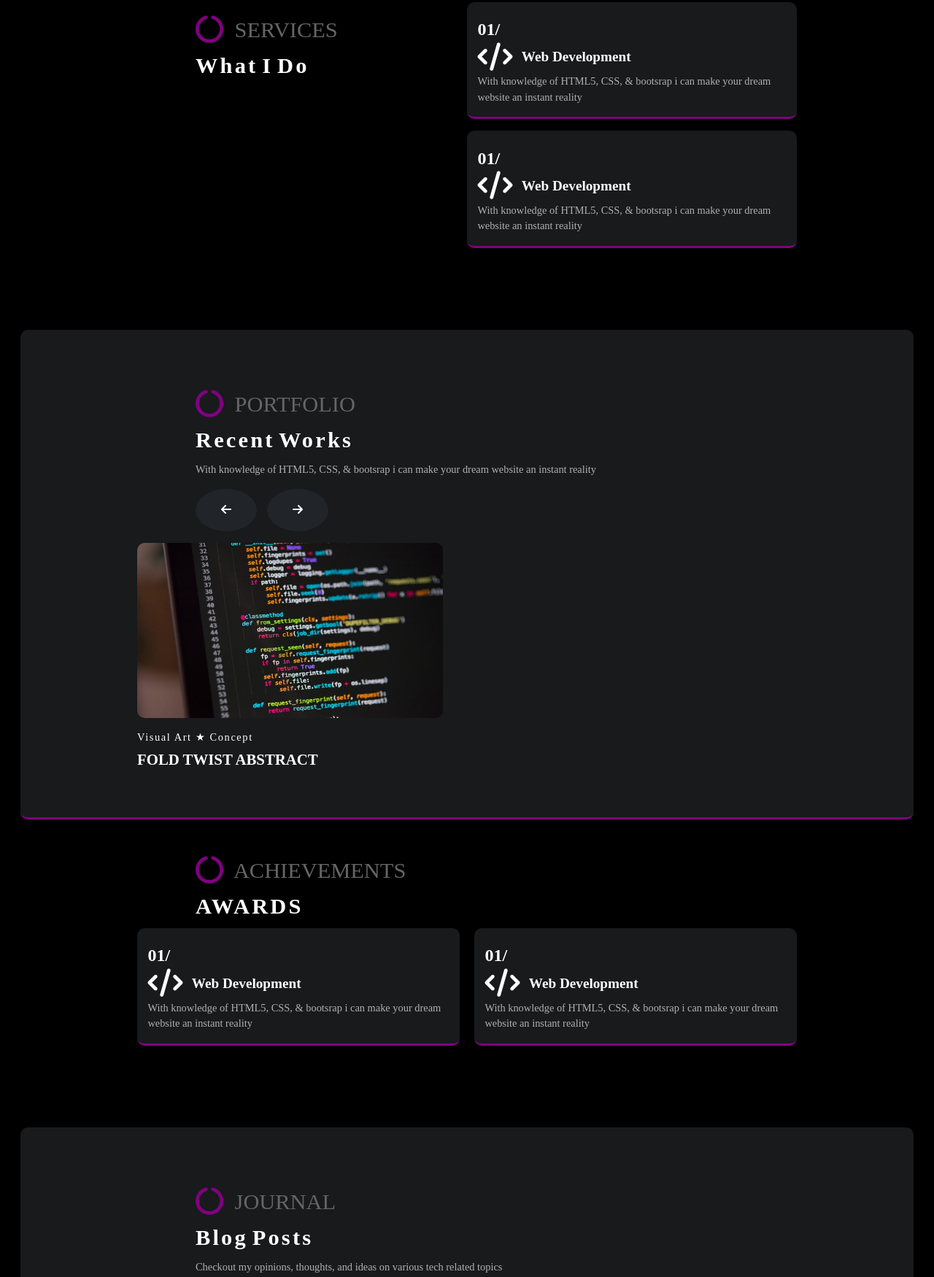
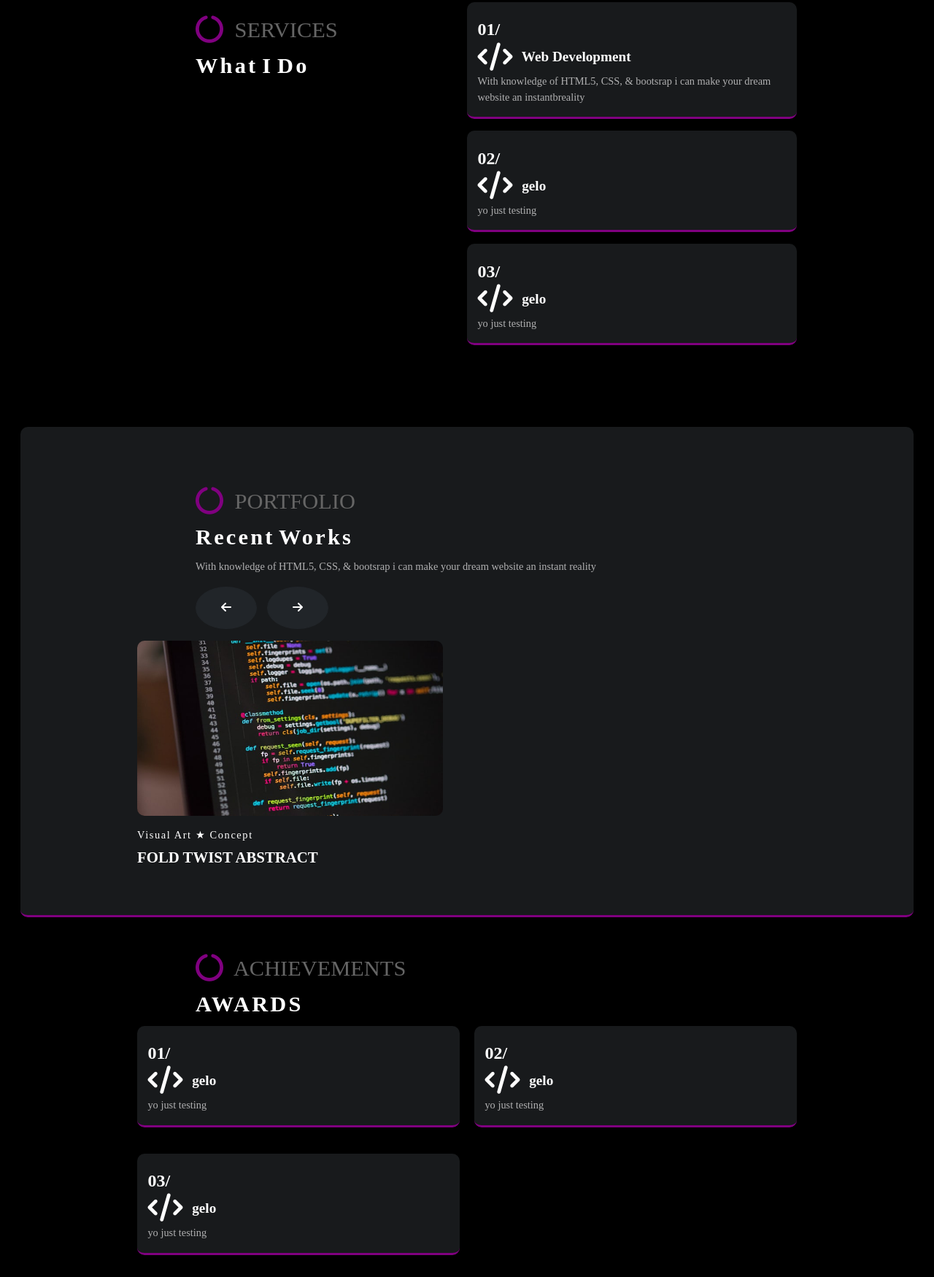
Before and after one commit to Heritage-XioN/PORTFOLIO_PAGE, a plain HTML site: page index.html in a window 1280 px wide. Shown: the part 966-2716 px from the top of the page at 73% size. Drawn offline with nearby package versions, Linux system fonts and the light colour scheme.

Commit message:
added dynamic rendering of data to the services ans achievement sections. i will update the remaining sections with my next commit

```diff
--- a/index.html
+++ b/index.html
@@ -156,37 +156,7 @@
           </p>
         </div>
       </div>
-      <div class="card_grid_1">
-        <div class="card_cont" id="card">
-        <div class="card_body">
-          <p class="card_num">01/</p>
-          <h5 class="title">
-            <i class="fa-solid fa-code fa-2xl title_icon"></i>
-            Web Development
-          </h5>
-          <p class="card-text">
-            With knowledge of HTML5,
-            CSS, & bootsrap i can make
-            your dream website an instant
-            reality
-          </p>
-          </div>
-        </div>
-        <div class="card_cont" id="card">
-        <div class="card_body">
-          <p class="card_num">01/</p>
-          <h5 class="title">
-            <i class="fa-solid fa-code fa-2xl title_icon"></i>
-            Web Development
-          </h5>
-          <p class="card-text">
-            With knowledge of HTML5,
-            CSS, & bootsrap i can make
-            your dream website an instant
-            reality
-          </p>
-          </div>
-      </div>
+      <div id="servicesCard" class="card_grid_1">
       </div>
     </section>
     <section id="portfolio" class="portfolio_section">
@@ -257,37 +227,7 @@
             AWARDS
           </p>
         </div>
-      <div class="card_grid_2">
-        <div class="card_cont" id="card">
-        <div class="card_body">
-          <p class="card_num">01/</p>
-          <h5 class="title">
-            <i class="fa-solid fa-code fa-2xl title_icon"></i>
-            Web Development
-          </h5>
-          <p class="card-text">
-            With knowledge of HTML5,
-            CSS, & bootsrap i can make
-            your dream website an instant
-            reality
-          </p>
-        </div>
-      </div>
-      <div class="card_cont" id="card">
-        <div class="card_body">
-          <p class="card_num">01/</p>
-          <h5 class="title">
-            <i class="fa-solid fa-code fa-2xl title_icon"></i>
-            Web Development
-          </h5>
-          <p class="card-text">
-            With knowledge of HTML5,
-            CSS, & bootsrap i can make
-            your dream website an instant
-            reality
-          </p>
-        </div>
-      </div>
+      <div id="awardCard" class="card_grid_2">
       </div>
     </section>
     <section id="blog" class="journal_section">
@@ -397,6 +337,6 @@
   </div>
   <script src="https://cdn.jsdelivr.net/npm/@popperjs/core@2.11.8/dist/umd/popper.min.js" integrity="sha384-I7E8VVD/ismYTF4hNIPjVp/Zjvgyol6VFvRkX/vR+Vc4jQkC+hVqc2pM8ODewa9r" crossorigin="anonymous"></script>
 <script src="https://cdn.jsdelivr.net/npm/bootstrap@5.3.3/dist/js/bootstrap.min.js" integrity="sha384-0pUGZvbkm6XF6gxjEnlmuGrJXVbNuzT9qBBavbLwCsOGabYfZo0T0to5eqruptLy" crossorigin="anonymous"></script>
-<script src="scripts/scripts.js"></script>
+<script type="module" src="scripts/scripts.js"></script>
 </body>
 </html>
--- /dev/null
+++ b/scripts/data.js
@@ -0,0 +1,54 @@
+
+export const services = [
+  {
+    id : "01/",
+    title : "Web Development",
+    mainTxt : "With knowledge of HTML5,  CSS, & bootsrap i can make your dream website an instantbreality"
+  },
+  {
+    id : "02/",
+    title : "gelo",
+    mainTxt : "yo just testing"
+  },
+  {
+    id : "03/",
+    title : "gelo",
+    mainTxt : "yo just testing"
+  },
+  ]
+
+export const awards = [
+  {
+    id : "01/",
+    title : "gelo",
+    mainTxt : "yo just testing"
+  },
+  {
+    id : "02/",
+    title : "gelo",
+    mainTxt : "yo just testing"
+  },
+  {
+    id : "03/",
+    title : "gelo",
+    mainTxt : "yo just testing"
+  },
+  ]
+
+export const awardsCard = [
+  {
+    id : "01/",
+    title : "gelo",
+    mainTxt : "yo just testing"
+  },
+  {
+    id : "02/",
+    title : "gelo",
+    mainTxt : "yo just testing"
+  },
+  {
+    id : "03/",
+    title : "gelo",
+    mainTxt : "yo just testing"
+  },
+  ]
--- a/scripts/scripts.js
+++ b/scripts/scripts.js
@@ -1,12 +1,54 @@
-
+import { awards , services } from "./data.js"
 
 const menuBtn = document.getElementById("toggleMenu");
 const menu = document.getElementById("menu");
-const link = document.getElementById("link");
-const icon = document.getElementById("icon");
+const awardCard = document.getElementById("awardCard");
+
 
 
 
 menuBtn.addEventListener("click", event => {
   menu.style.display = menu.style.display === "none" ? "flex" : "none" ;
 })
+
+
+
+services.forEach( item =>
+{
+  console.log(item)
+  let html = `
+  <div class="card_cont" id="card">
+        <div class="card_body">
+          <p class="card_num">${item.id}</p>
+          <h5 class="title">
+            <i class="fa-solid fa-code fa-2xl title_icon"></i>
+            ${item.title}
+          </h5>
+          <p class="card-text">
+            ${item.mainTxt}
+          </p>
+          </div>
+        </div>
+  `;
+  servicesCard.innerHTML += html;
+})
+
+awards.forEach( item =>
+{
+  console.log(item)
+  let html = `
+  <div class="card_cont" id="card">
+        <div class="card_body">
+          <p class="card_num">${item.id}</p>
+          <h5 class="title">
+            <i class="fa-solid fa-code fa-2xl title_icon"></i>
+            ${item.title}
+          </h5>
+          <p class="card-text">
+            ${item.mainTxt}
+          </p>
+        </div>
+      </div>
+  `;
+  awardCard.innerHTML += html;
+})
```
